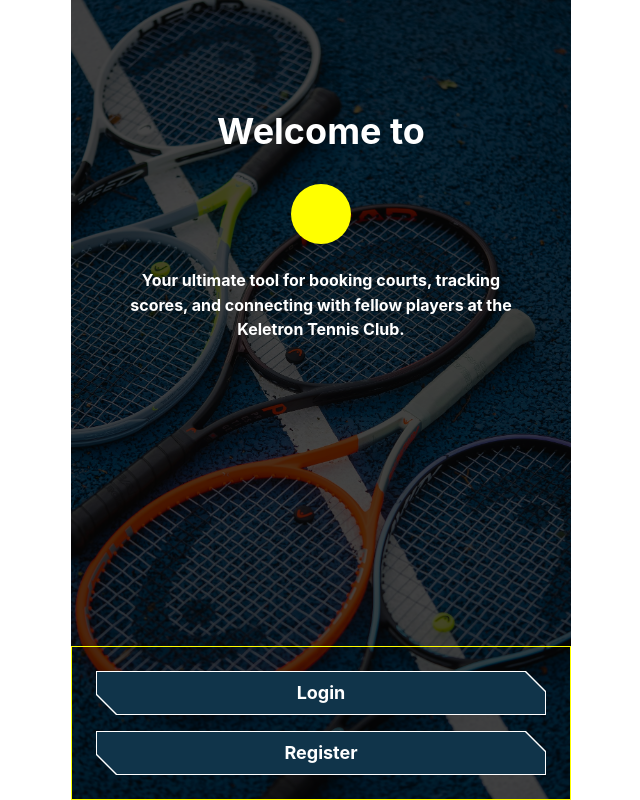
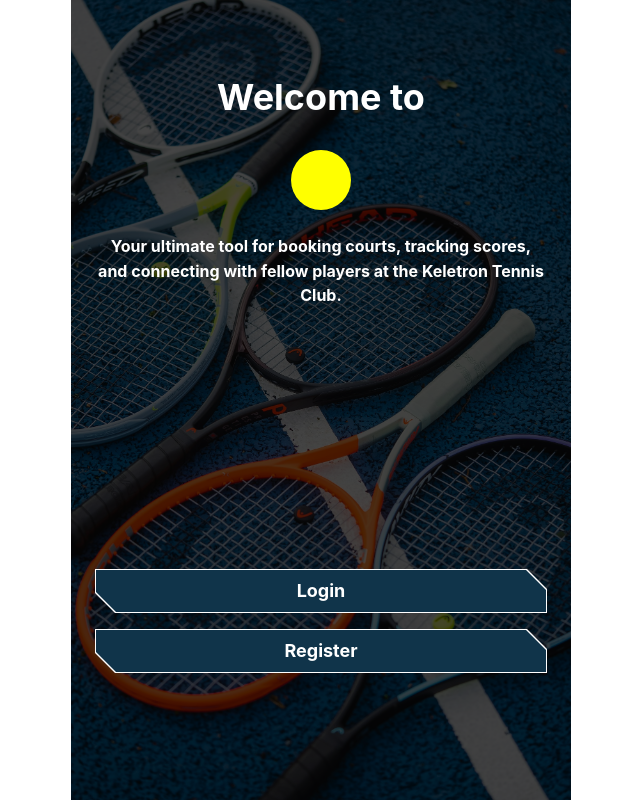
Before and after one commit to pipiskal/tennis-app-pwa, a React (Vite) app: page / in a window 1280 px wide. Shown: the whole page, without its empty margins (319-959 px from the left). Built offline with nearby package versions, Linux system fonts and the light colour scheme.

Commit message:
implemented register-login flow

```diff
--- a/package.json
+++ b/package.json
@@ -16,6 +16,7 @@
   "dependencies": {
     "@mantine/core": "^8.1.1",
     "@mantine/hooks": "^8.1.1",
+    "framer-motion": "^12.19.1",
     "react": "^19.1.0",
     "react-dom": "^19.1.0",
     "react-router": "^7.6.2"
--- a/src/features/AuthFlow/AuthFlow.module.css
+++ b/src/features/AuthFlow/AuthFlow.module.css
@@ -1,14 +1,23 @@
-.welcomeViewWrapper {
-  max-height: 300px;
-  height: 100%;
-  width: 100%;
+.wrapper {
   display: flex;
   flex-direction: column;
-  /* justify-content: flex-end; */
   padding: 24px;
   gap: 16px;
+}
 
-  border: 1px solid yellow;
-  /* align-self: flex-end; */
-  /* justify-self: flex-end; */
+.welcomeViewWrapper {
+  height: 20dvh;
+  min-height: 160px;
+
+  /* border: 1px solid red; */
 }
+
+.loginViewWrapper {
+  height: 1200px;
+  /* border: 1px solid green; */
+}
+
+.registerViewWrapper {
+  height: 1200px;
+  /* border: 1px solid yellow; */
+}
--- a/src/features/AuthFlow/AuthFlow.tsx
+++ b/src/features/AuthFlow/AuthFlow.tsx
@@ -3,10 +3,10 @@ import Login from "./Login/Login";
 import Register from "./Register/Register";
 import AuthLayout from "./AuthLayout/AuthLayout";
 import { MyButton } from "../../components/Button/Button";
-import { Box, Transition } from "@mantine/core";
+import { Box } from "@mantine/core";
 import s from "./AuthFlow.module.css";
 import { useNavigate } from "react-router";
-
+import { motion, AnimatePresence } from "framer-motion";
 const AuthFlow = () => {
   const [currentView, setCurrentView] = useState("welcome");
   const navigate = useNavigate();
@@ -27,56 +27,56 @@ const AuthFlow = () => {
     });
   };
 
+  const goToWelcome = () => {
+    setCurrentView("welcome");
+    // Push a new entry to history stack
+    navigate("/", {
+      state: { view: "welcome", canGoBack: false },
+      replace: true,
+    });
+  };
+
+  const views = {
+    welcome: (
+      <Box className={`${s.wrapper} ${s.welcomeViewWrapper}`}>
+        <MyButton onClick={goToLogin} label="Login" />
+
+        <MyButton onClick={goToRegister} label="Register" />
+      </Box>
+    ),
+    login: (
+      <Box className={`${s.wrapper} ${s.loginViewWrapper}`}>
+        <Login onRegister={goToRegister} />
+      </Box>
+    ),
+    register: (
+      <Box className={`${s.wrapper} ${s.registerViewWrapper}`}>
+        <Register onLogin={goToLogin} onWelcome={goToWelcome} />
+      </Box>
+    ),
+  };
+
   return (
     <AuthLayout currentView={currentView}>
-      <Transition
-        mounted={currentView === "welcome"}
-        transition="slide-left"
-        duration={400}
-        timingFunction="ease"
-        enterDelay={400}
-        exitDelay={0}
-      >
-        {(styles) => (
-          <div style={{ ...styles, width: "100%" }}>
-            <Box className={s.welcomeViewWrapper}>
-              <MyButton onClick={goToLogin} label="Login" />
+      <AnimatePresence mode="wait" initial={false}>
+        <motion.div
+          key={currentView}
+          initial={{ x: currentView === "welcome" ? 0 : -300, opacity: 0 }}
+          animate={{ x: 0, opacity: 1 }}
+          exit={{ x: 300, opacity: 0 }}
+          transition={{ type: "tween", ease: "easeInOut", duration: 0.3 }}
+          style={
+            {
+              // border: "1px solid red",
+              // height: "100vh",
+            }
+          }
+        >
+          {views[currentView as keyof typeof views]}
+        </motion.div>
+      </AnimatePresence>
 
-              <MyButton onClick={goToRegister} label="Register" />
-            </Box>
-          </div>
-        )}
-      </Transition>
-
-      <Transition
-        mounted={currentView === "login"}
-        transition="slide-left"
-        duration={400}
-        timingFunction="ease"
-        enterDelay={400}
-        exitDelay={0}
-      >
-        {(styles) => (
-          <div style={styles}>
-            <Login onRegister={goToRegister} />
-          </div>
-        )}
-      </Transition>
-
-      <Transition
-        mounted={currentView === "register"}
-        transition="slide-left"
-        duration={400}
-        timingFunction="ease"
-        enterDelay={400}
-        exitDelay={0}
-      >
-        {(styles) => (
-          <div style={styles}>
-            <Register onLogin={goToLogin} />
-          </div>
-        )}
-      </Transition>
+      {/* {views[currentView as keyof typeof views]} */}
     </AuthLayout>
   );
 };
--- a/src/features/AuthFlow/AuthLayout/AuthLayout.module.css
+++ b/src/features/AuthFlow/AuthLayout/AuthLayout.module.css
@@ -1,18 +1,25 @@
 .wrapper {
   position: relative;
+  min-height: 100dvh;
+  /* max-height: 100dvh; */
   height: 100%;
-  min-height: 650px;
   color: white;
   font-weight: bold;
   z-index: 0;
+  max-width: 500px;
+  margin: 0 auto;
+  overflow: hidden;
+
   display: flex;
   flex-direction: column;
-  justify-content: flex-end;
+  justify-content: space-around;
 }
 
-.wrapper::after {
+.wrapper::before {
   content: "";
   position: absolute;
+  top: 0;
+  left: 0;
   width: 100%;
   height: 100%;
   background: black;
@@ -20,22 +27,14 @@
   z-index: -1;
 }
 
-/* add a background image absolute with cover */
-
 .backgroundImage {
   position: absolute;
+  top: 0;
+  left: 0;
   width: 100%;
   height: 100%;
   object-fit: cover;
-  z-index: -1;
-}
-
-.content {
-  position: absolute;
-  top: 10%;
-  width: 90%;
-  padding: 24px;
-  transition: all 0.4s ease;
+  z-index: -2;
 }
 
 .logo {
@@ -45,7 +44,18 @@
   background-color: yellow;
 }
 
-.loginView {
-  top: 0%;
+.content {
+  position: absolute;
+  top: 8%;
+  height: 250px;
+  padding: 0 24px;
   transition: all 0.4s ease;
 }
+
+.contentPlaceholder {
+  height: 260px;
+}
+
+.loginRegisterContent {
+  top: 0%;
+}
--- a/src/features/AuthFlow/AuthLayout/AuthLayout.tsx
+++ b/src/features/AuthFlow/AuthLayout/AuthLayout.tsx
@@ -1,8 +1,5 @@
 import { Box } from "@mantine/core";
 import s from "./AuthLayout.module.css";
-// import { motion } from "framer-motion";
-// import { Outlet } from "react-router-dom";
-import { useMounted } from "@mantine/hooks";
 
 type AuthLayoutProps = {
   children: React.ReactNode;
@@ -10,32 +7,21 @@ type AuthLayoutProps = {
 };
 
 const AuthLayout = ({ children, currentView }: AuthLayoutProps) => {
-  const mounted = useMounted();
-
-  console.log("mounted", mounted);
-
   return (
-    <Box className={`flexColumnAlignJustifyCenter ${s.wrapper}`}>
+    <Box className={`${s.wrapper}`}>
       <img
         src="./raketes.jpg"
         alt="an image display rackets"
         className={s.backgroundImage}
       />
 
-      {/* add a motion div that will help with the jumping when other elements get inject below */}
+      <div className={s.contentPlaceholder} />
 
-      {/* <motion.div
-        initial={{ opacity: 0, y: 20 }}
-        animate={{ opacity: 1, y: 0 }}
-        transition={{ duration: 0.5 }}
-      > */}
       <Box
-        // key={currentView}
         className={`flexColumnAlignJustifyCenter ${s.content} ${
-          currentView === "login" && s.loginView
-        } ${currentView === "welcome" && s.welcomeView}
-        ${currentView === "register" && s.registerView}
-        `}
+          (currentView === "login" || currentView === "register") &&
+          s.loginRegisterContent
+        }`}
       >
         <p style={{ fontSize: "36px", marginBottom: "24px" }}>Welcome to</p>
 
@@ -46,10 +32,8 @@ const AuthLayout = ({ children, currentView }: AuthLayoutProps) => {
           with fellow players at the Keletron Tennis Club.
         </p>
       </Box>
-      {/* </motion.div> */}
 
-      {children}
-      {/* <Outlet /> */}
+      <Box>{children}</Box>
     </Box>
   );
 };
--- a/src/features/AuthFlow/Register/Register.tsx
+++ b/src/features/AuthFlow/Register/Register.tsx
@@ -1,20 +1,15 @@
-import { useNavigate } from "react-router";
-
 type RegisterViewProps = {
   onLogin: () => void;
+  onWelcome: () => void;
 };
 
-const Register = ({ onLogin }: RegisterViewProps) => {
-  const navigate = useNavigate();
+const Register = ({ onLogin, onWelcome }: RegisterViewProps) => {
+  return (
+    <div>
+      <ol>
+        <li onClick={onWelcome}>Back to home - Welcome</li>
 
-  return (
-    <div onClick={onLogin}>
-      <ol>
-        <li onClick={() => navigate("/")}>Back to home - Welcome</li>
-
-        <li onClick={() => navigate("/login")}>
-          already have an account LOGIN !!
-        </li>
+        <li onClick={onLogin}>already have an account LOGIN !!</li>
       </ol>
     </div>
   );
--- a/src/layouts/BaseLayout/BaseLayout.module.css
+++ b/src/layouts/BaseLayout/BaseLayout.module.css
@@ -1,6 +1,7 @@
 .container {
+  min-height: 100dvh;
+  height: 100dvh;
   max-width: 500px;
-  height: 100dvh;
+  margin: 0 auto;
   overflow: hidden;
-  margin: 0 auto;
 }
--- a/src/main.tsx
+++ b/src/main.tsx
@@ -2,7 +2,6 @@ import "./styles/globals.css";
 import { StrictMode } from "react";
 import { createRoot } from "react-dom/client";
 import { BrowserRouter, Route, Routes } from "react-router";
-import BaseLayout from "./layouts/BaseLayout/BaseLayout";
 import "@mantine/core/styles.css";
 import { MantineProvider, colorsTuple, createTheme } from "@mantine/core";
 import buttonStyles from "./styles/MantineComponents/Button.module.css";
@@ -64,12 +63,10 @@ createRoot(document.getElementById("root")!).render(
     <MantineProvider theme={theme} defaultColorScheme="light">
       <BrowserRouter>
         <Routes>
-          <Route element={<BaseLayout />}>
-            <Route
-              index // <-- "/"
-              element={<AuthFlow />}
-            />
-          </Route>
+          <Route
+            index // <-- "/"
+            element={<AuthFlow />}
+          />
         </Routes>
       </BrowserRouter>
     </MantineProvider>
--- a/src/styles/globals.css
+++ b/src/styles/globals.css
@@ -63,11 +63,9 @@
   border: 2px solid blue;
 } */
 
-#root {
-  /* border: 3px solid red; */
-  /* min-height: 100dvh; */
-  /* height: 100%; */
-}
+/* #root {
+
+} */
 
 .flexAlignCenter {
   display: flex;
```
Also changed, not shown: 1 other file (tests, documents, lock files or other folders).
